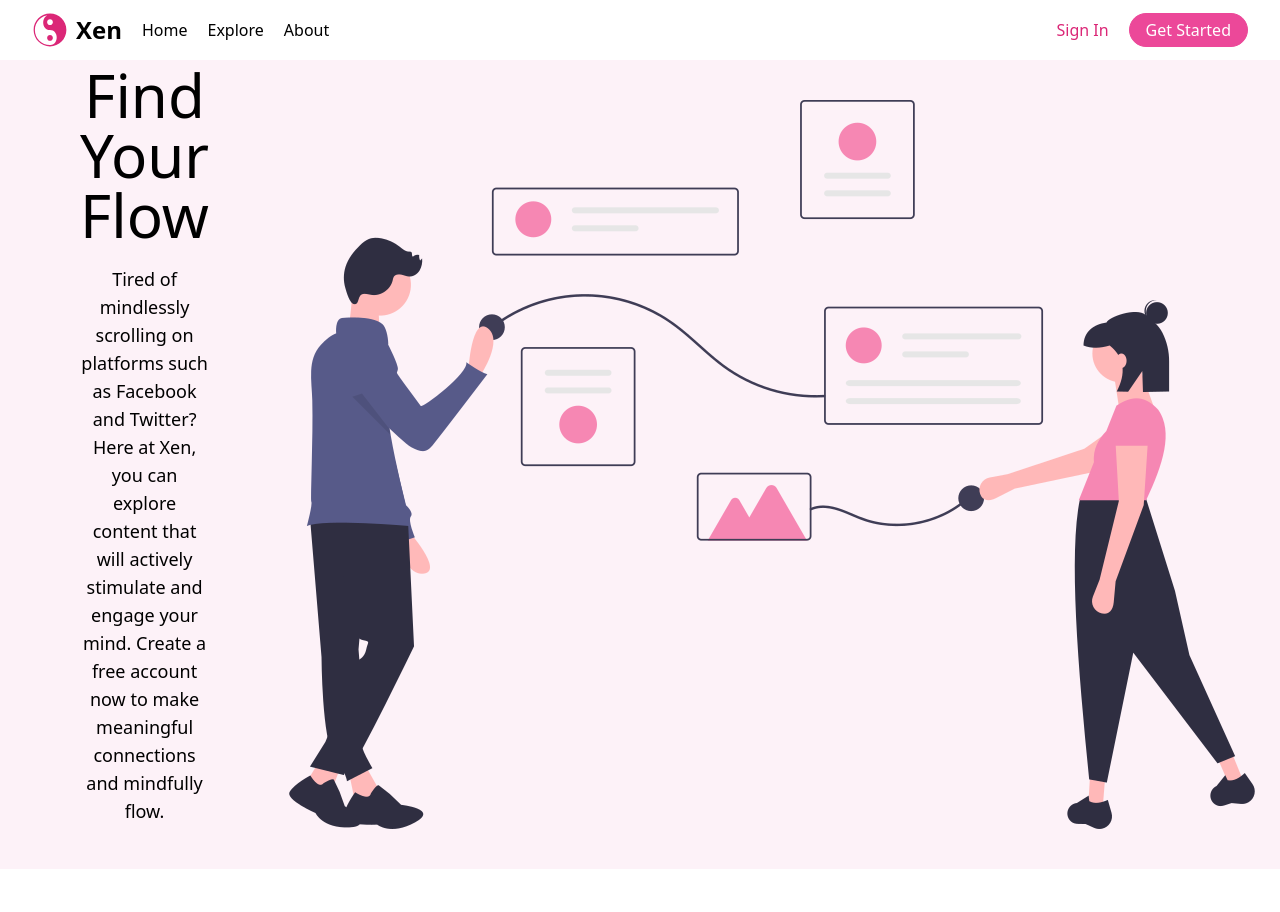
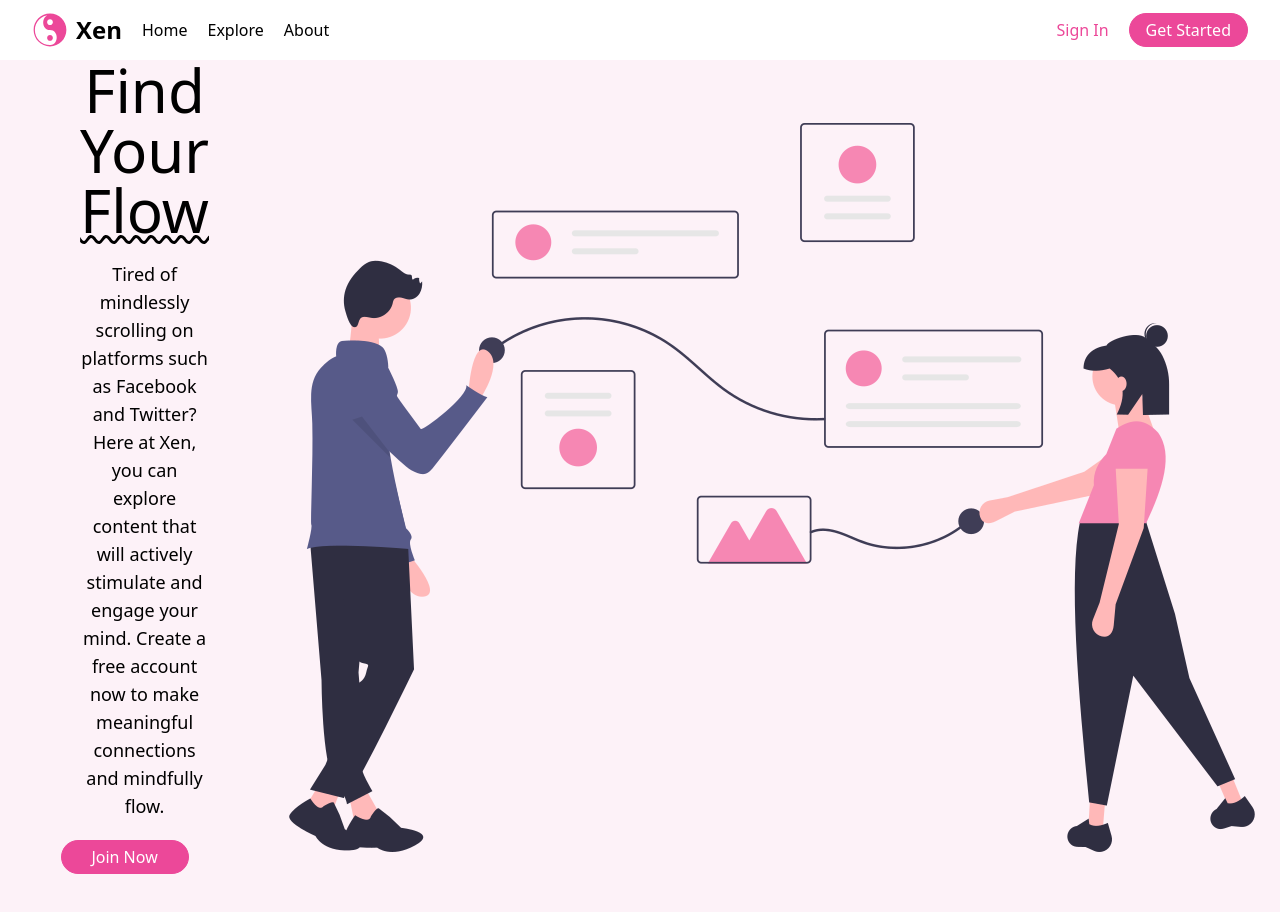
Before and after one commit to AveryKing/xen, a Next.js app in the folder xen-client/: page / in a window 1280 px wide. Before the commit the page ends 869 px from the top, so only its background shows below. Built offline with nearby package versions, Linux system fonts and the light colour scheme.

Commit message:
cta style update

```diff
--- a/xen-client/components/CallToAction.tsx
+++ b/xen-client/components/CallToAction.tsx
@@ -4,12 +4,14 @@ const CallToAction = () => {
     return (
         <div className='flex justify-between  items-center bg-pink-50  py-10 lg:py-0'>
             <div className='px-5 lg:px-10 space-y-5 text-center lg:mb-10'>
-                <h1 className='text-4xl md:text-5xl lg:text-6xl md:pl-10 '>Find Your Flow</h1>
+                <h1 className=' text-4xl md:text-5xl lg:text-6xl md:pl-10 '>Find Your <span className='underline decoration-wavy decoration-from-font underline-offset-auto'>Flow</span></h1>
                 <h2 className='lg:text-lg md:pl-10'>Tired of mindlessly scrolling on platforms such as Facebook and Twitter?
                     Here at Xen, you can explore content that will actively stimulate and engage your mind.
                     Create a free account now to make meaningful connections and mindfully flow.</h2>
+                <h3 className='border w-32 px-4 mx-auto py-1 rounded-full bg-pink-500 text-white border-pink-500'>Join Now</h3>
+
             </div>
-            <img className='hidden md:inline-flex flex-grow p-10 md:w-96 lg:w-11/12 lg:mr-5 object-contain'
+            <img className='hidden md:inline-flex p-10 md:w-96 lg:w-11/12 lg:mr-5 object-contain'
                  src="cta.png"
                  alt="Medusa"/>
         </div>
--- a/xen-client/components/Navbar.tsx
+++ b/xen-client/components/Navbar.tsx
@@ -5,7 +5,7 @@ const Navbar = () => {
             <div className="flex items-center space-x-5">
                 <div className={'flex items-center space-x-2 text-2xl'}>
                 <a href={'/'}>
-                   <GiYinYang className={'text-4xl text-pink-600'}/>
+                   <GiYinYang className={'text-4xl text-pink-500'}/>
                 </a>
                 <p className='font-semibold'>Xen</p>
                 </div>
@@ -15,7 +15,7 @@ const Navbar = () => {
                     <h3 className="text-black">About</h3>
                 </div>
             </div>
-            <div className='flex items-center space-x-5 text-pink-600'>
+            <div className='flex items-center space-x-5 text-pink-500'>
                 <h3>Sign In</h3>
                 <h3 className='border px-4 py-1 rounded-full bg-pink-500 text-white border-pink-500'>Get Started</h3>
             </div>
```
